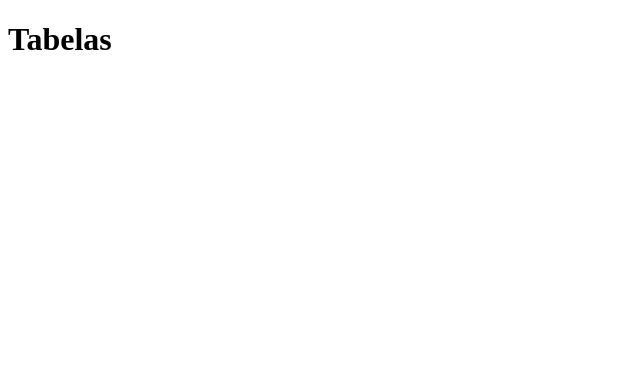
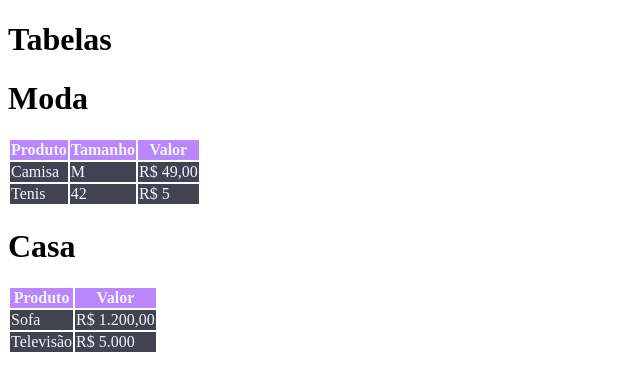
Before and after one commit to josoelmd/josoelmd, a plain HTML site: page index.html in a window 1280 px wide. Shown: the whole page, without its empty margins (0-640 px from the left). Drawn offline with Linux system fonts and the light colour scheme.

Commit message:
completado a tabela com os produtos

```diff
--- a/index.html
+++ b/index.html
@@ -4,8 +4,53 @@
     <meta charset="UTF-8">
     <meta name="viewport" content="width=device-width, initial-scale=1.0">
     <title>Tabela</title>
+
+    <link rel="stylesheet" href="style.css">
 </head>
 <body>
     <h1>Tabelas</h1>
+    <table>
+        <thead>
+            <h1>Moda</h1>
+            <tr>
+                <th>Produto</th>
+                <th>Tamanho</th>
+                <th>Valor</th>
+            </tr>
+        </thead>
+
+        <tbody>
+            <tr>
+                <td>Camisa</td>
+                <td>M</td>
+                <td>R$ 49,00</td>
+            </tr>
+            <tr>
+                <td>Tenis</td>
+                <td>42</td>
+                <td>R$ 5</td>
+            </tr>
+        </tbody>
+    </table>
+    <table>
+        <thead></thead>
+            <h1>Casa</h1>
+            <tr>
+                <th>Produto</th>
+                <th>Valor</th>
+            </tr>
+        </thead>
+
+        <tbody>
+            <tr>
+                <td>Sofa</td>
+                <td>R$ 1.200,00</td>
+            </tr>
+            <tr>
+                <td>Televisão</td>
+                <td>R$ 5.000</td>
+            </tr>
+        </tbody>
+    </table>
 </body>
 </html>
--- /dev/null
+++ b/style.css
@@ -0,0 +1,11 @@
+th,
+td {
+    background-color: #424250;
+    color: aliceblue;
+    border: 1px;
+}
+
+th {
+    background-color: #BB86FC;
+    color: aliceblue;
+}
```
